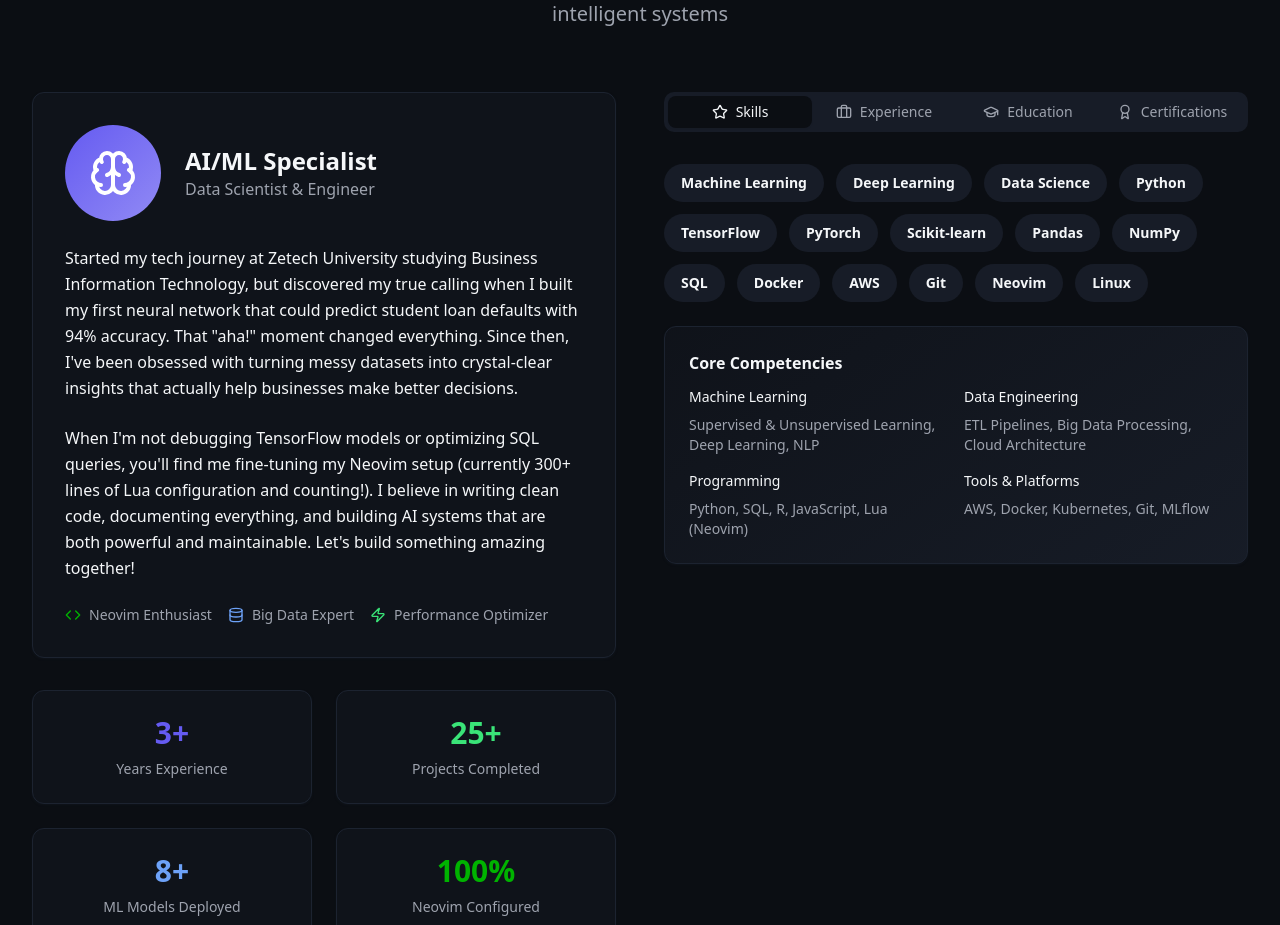
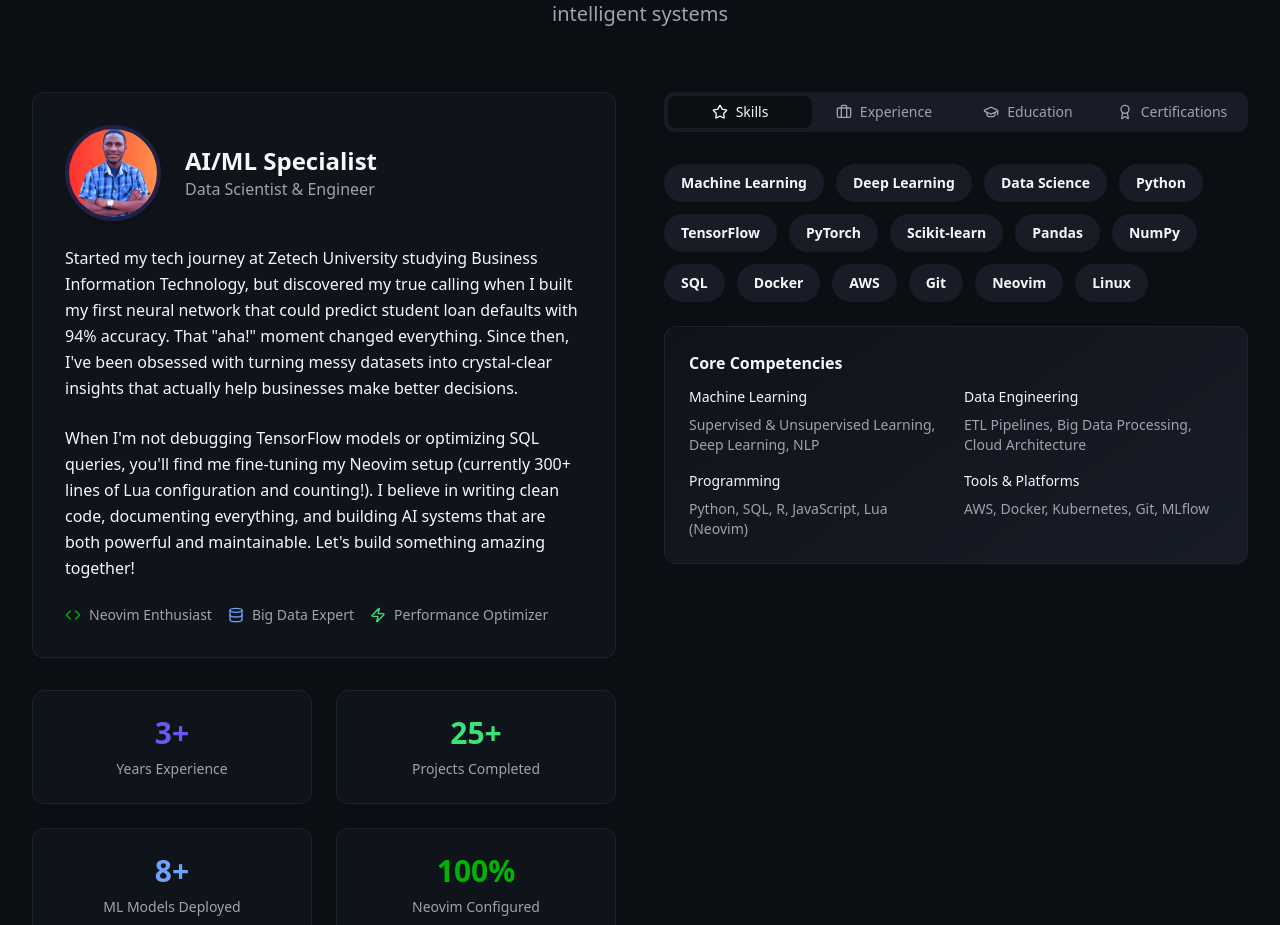
Before and after one commit to Mwangiboyle/vim-data-vision, a React (Vite) app: page / in a window 1280 px wide. Shown: the part 964-1889 px from the top of the page. Built offline with nearby package versions, Linux system fonts and the light colour scheme.

Commit message:
Add profile picture to About section
Add a profile picture to the About section of the personal website portfolio.

```diff
--- a/src/components/About.tsx
+++ b/src/components/About.tsx
@@ -72,8 +72,12 @@ const About = () => {
           <div className="space-y-8">
             <Card className="p-8 shadow-card hover:shadow-elegant transition-all duration-300">
               <div className="flex items-center space-x-6 mb-6">
-                <div className="w-24 h-24 bg-gradient-primary rounded-full flex items-center justify-center">
-                  <Brain className="w-12 h-12 text-white" />
+                <div className="w-24 h-24 rounded-full overflow-hidden border-4 border-primary/20 shadow-lg">
+                  <img
+                    src="/lovable-uploads/ec6e3e13-ce66-47d9-9ffe-76209b42bd34.png"
+                    alt="Joseph Mwangi - AI/ML Specialist"
+                    className="w-full h-full object-cover"
+                  />
                 </div>
                 <div>
                   <h3 className="text-2xl font-bold text-foreground">AI/ML Specialist</h3>
```
Also changed, not shown: public/lovable-uploads/ec6e3e13-ce66-47d9-9ffe-76209b42bd34.png (added).
